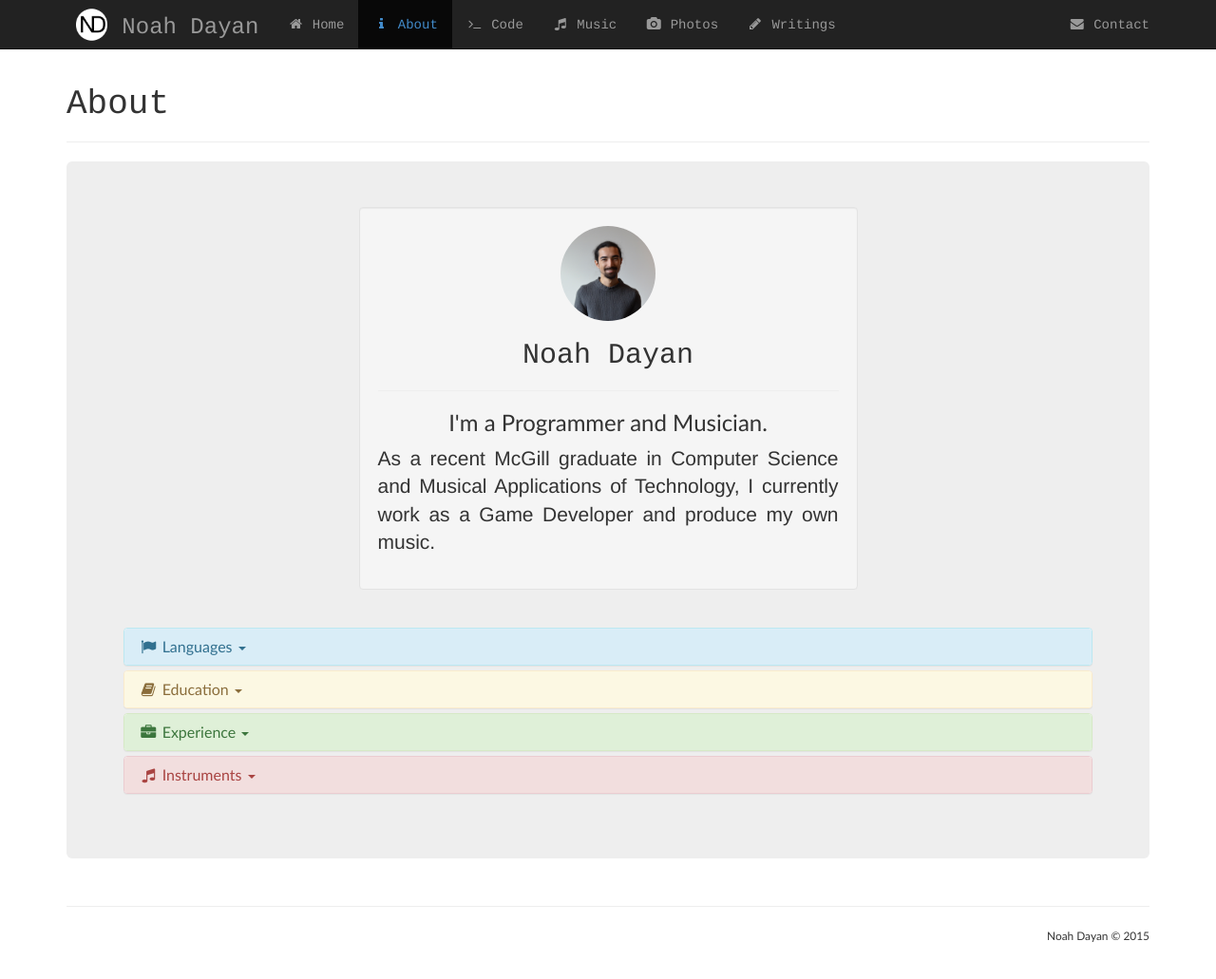
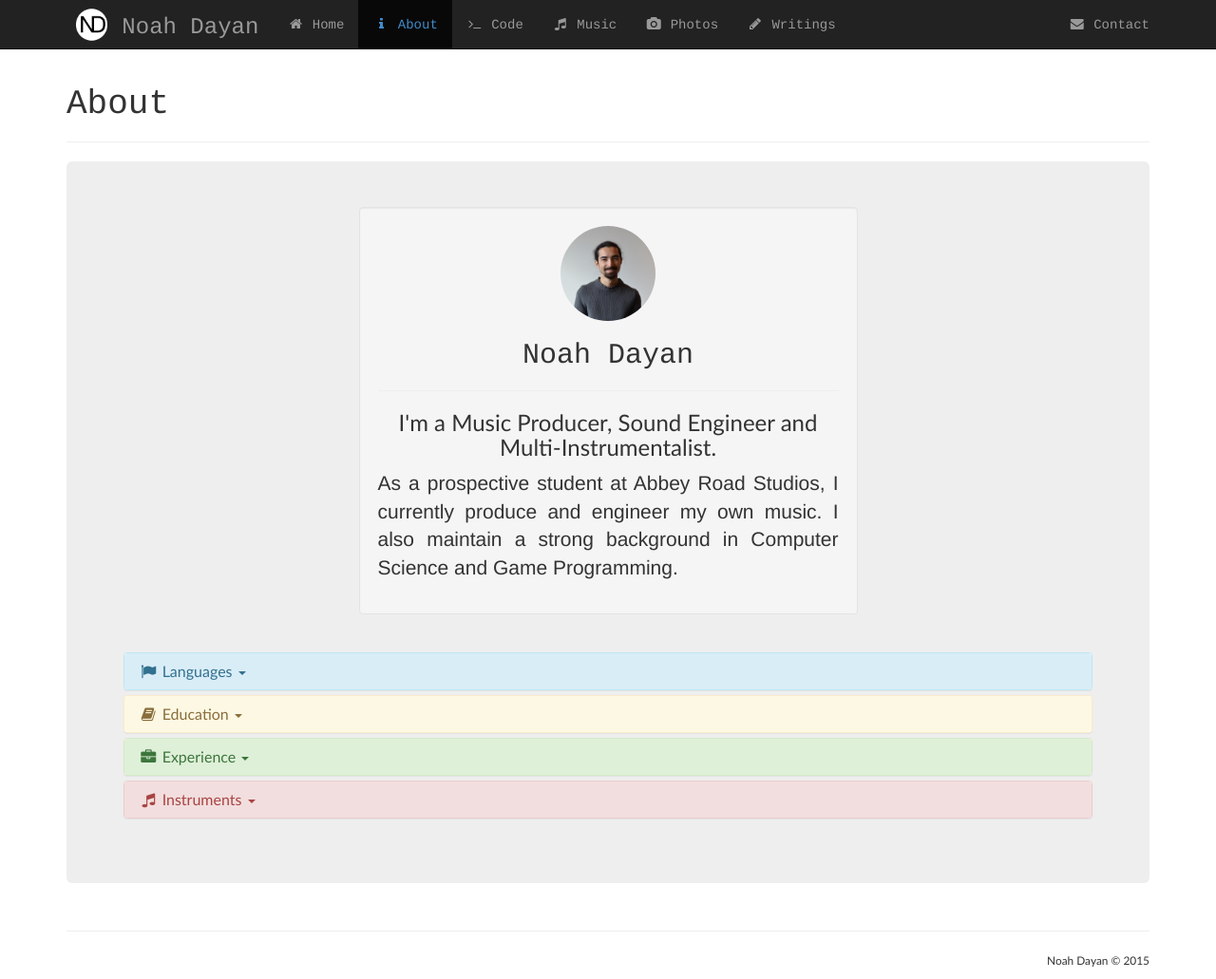
Before and after one commit to noahdayan/noahdayan.github.io, a Jekyll site: the page built from about/index.html, in a window 1280 px wide and 1031 px high. Shown: the whole window at 95% size. Built offline with Jekyll 4.4.1, drawn with Linux system fonts in a browser that asks for light colours.

Commit message:
Update about

```diff
--- a/about/index.html
+++ b/about/index.html
@@ -16,8 +16,8 @@ title: About
 				<img src="/img/Portrait.jpg" alt="Portrait" class="img-responsive img-circle center-block" width="100">
 				<h2 class="text-center rockwell">Noah Dayan</h2>
 				<hr>
-				<h3 class="text-center futura">I'm a Programmer and Musician.</h3>
-				<p class="text-justify lead">As a recent McGill graduate in Computer Science and Musical Applications of Technology, I currently work as a Game Developer and produce my own music.</p>
+				<h3 class="text-center futura">I'm a Music Producer, Sound Engineer and Multi-Instrumentalist.</h3>
+				<p class="text-justify lead">As a prospective student at Abbey Road Studios, I currently produce and engineer my own music. I also maintain a strong background in Computer Science and Game Programming.</p>
 			</div>
 		</div>
 		<br>
@@ -58,6 +58,14 @@ title: About
 		      <div class="panel-body futura">
 		      	<br>
 		          <div class="media">
+		          	    <img class="pull-left media-object img-thumbnail" src="/img/AbbeyRoad.png" alt="abbeyroad" width="64">
+				    <div class="media-body">
+				      <h4 class="media-heading">Abbey Road Institute<span class="pull-right"><em>2016 - 2017</em></span></h4>
+				      <h4><small>Advanced Diploma in Music Production and Sound Engineering.</small></h4>
+				    </div>
+				  </div>
+				<br>
+				  <div class="media">
 				    <img class="pull-left media-object img-thumbnail" src="/img/mcgill.png" alt="mcgill" width="64">
 				    <div class="media-body">
 				      <h4 class="media-heading">McGill University<span class="pull-right"><em>2011 - 2014</em></span></h4>
@@ -90,7 +98,7 @@ title: About
 		          <div class="media">
 				    <img class="pull-left media-object img-thumbnail" src="/img/PearFiction.png" alt="pearfiction" width="64">
 				    <div class="media-body">
-				      <h4 class="media-heading">PearFiction Studios Inc.<span class="pull-right"><em>2015 - Current</em></span></h4>
+				      <h4 class="media-heading">PearFiction Studios Inc.<span class="pull-right"><em>2015 - 2016</em></span></h4>
 				      <h4><small>Senior Game Developer: Mobile Unity Programmer at video game startup.</small></h4>
 				    </div>
 				  </div>
```
